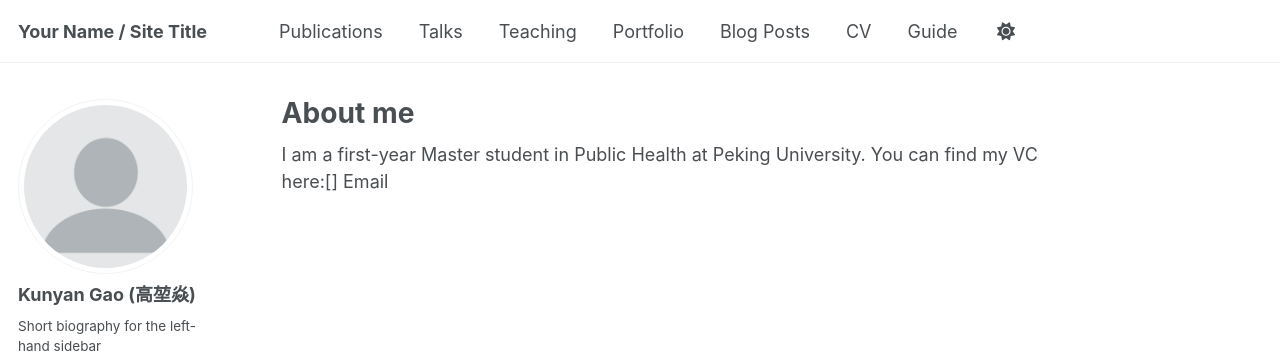
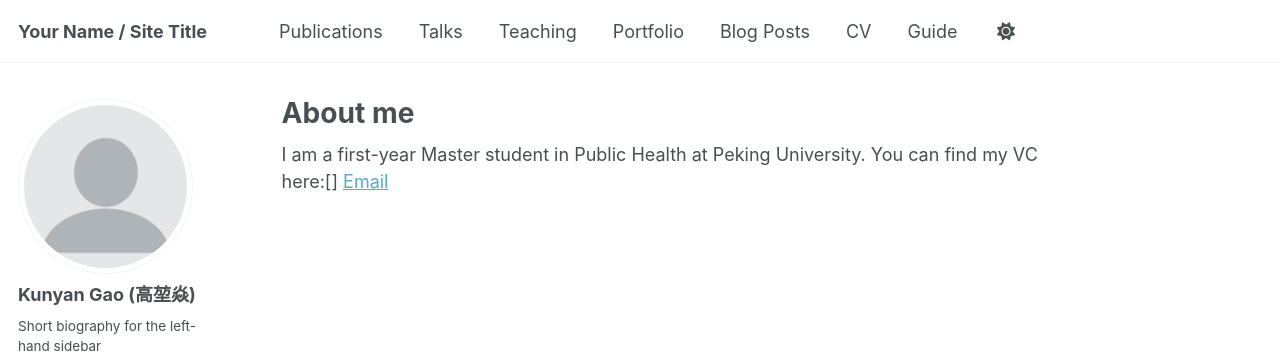
Before and after one commit to Alissa0106/Alissa0106.github.io, a Jekyll site: the page built from _pages/about.md, in a window 1280 px wide. Shown: the top 364 px of the page. Built offline with Jekyll 4.4.1, drawn with Linux system fonts in a browser that asks for light colours; some web fonts are replaced; a script that is not in the unit is left out; part of the change alters nothing that is shown.

```diff
--- a/_pages/about.md
+++ b/_pages/about.md
@@ -9,4 +9,4 @@ redirect_from:
 
 I am a first-year Master student in Public Health at Peking University.
 You can find my VC here:[]
-Email
+[Email](mail to:gaokunyan25@stu.pku.edu.com)
```
